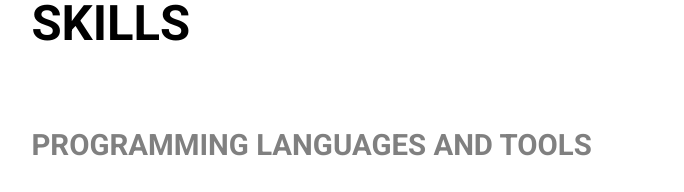
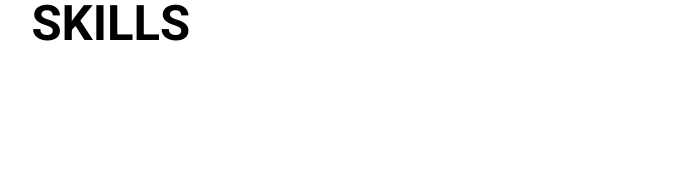
Before and after one commit to shuyang-he/shuyang-he.github.io, a React app: page / in a window 1280 px wide. Shown: the part 5040-5232 px from the top of the page, without its empty margins (327-1011 px from the left). Built offline with nearby package versions, Linux system fonts and the light colour scheme.

Commit message:
test file case

```diff
--- a/src/App.jsx
+++ b/src/App.jsx
@@ -9,7 +9,7 @@ import About from "./components/About/About";
 import Education from "./components/Education/Education";
 import Experience from "./components/Experience/Experience";
 import Projects from "./components/Projects/Projects";
-import Skills from "./components/skills/skills";
+// import Skills from "./components/Skills/Skills";
 
 class App extends Component {
   render() {
@@ -40,7 +40,7 @@ class App extends Component {
               </Section>
               <Section>
                 <SectionTitle id={`skills`} title={`SKILLS`}>
-                  <Skills />
+                  {/* <Skills /> */}
                 </SectionTitle>
               </Section>
             </Main>
```
